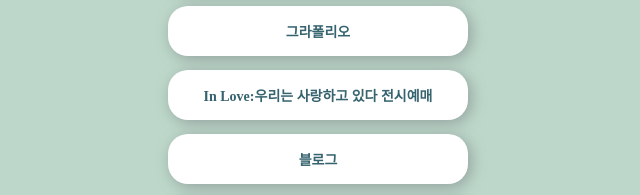
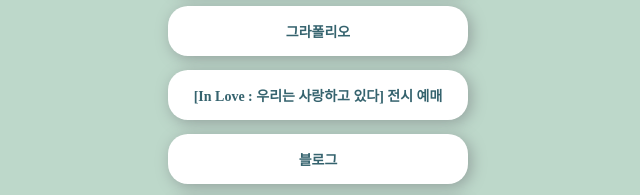
Before and after one commit to dotolo06/mypage, a plain HTML site: page index.html in a window 1280 px wide. Shown: the part 291-486 px from the top of the page, 322-962 px from the left. Drawn offline with Linux system fonts and the light colour scheme; a web font is replaced by a local one.

Commit message:
Update index.html

```diff
--- a/index.html
+++ b/index.html
@@ -85,7 +85,7 @@
             <h1 class="main">도톨(dotol)</h1>
             <a target="_blank" href="https://www.instagram.com/dotol_l/">인스타그램</a>
             <a target="_blank" href="https://grafolio.naver.com/dotolo06">그라폴리오</a>
-            <a target="_blank" href="https://blog.naver.com/dotolo06">In Love:우리는 사랑하고 있다 전시예매</a>
+            <a target="_blank" href="https://booking.naver.com/booking/5/bizes/750911/items/4990820">[In Love : 우리는 사랑하고 있다] 전시 예매</a>
             <a target="_blank" href="https://blog.naver.com/dotolo06">블로그</a>
             <a target="_blank" href="https://smartstore.naver.com/likethiz">캔버스 & 엽서</a>
         </div>
```
